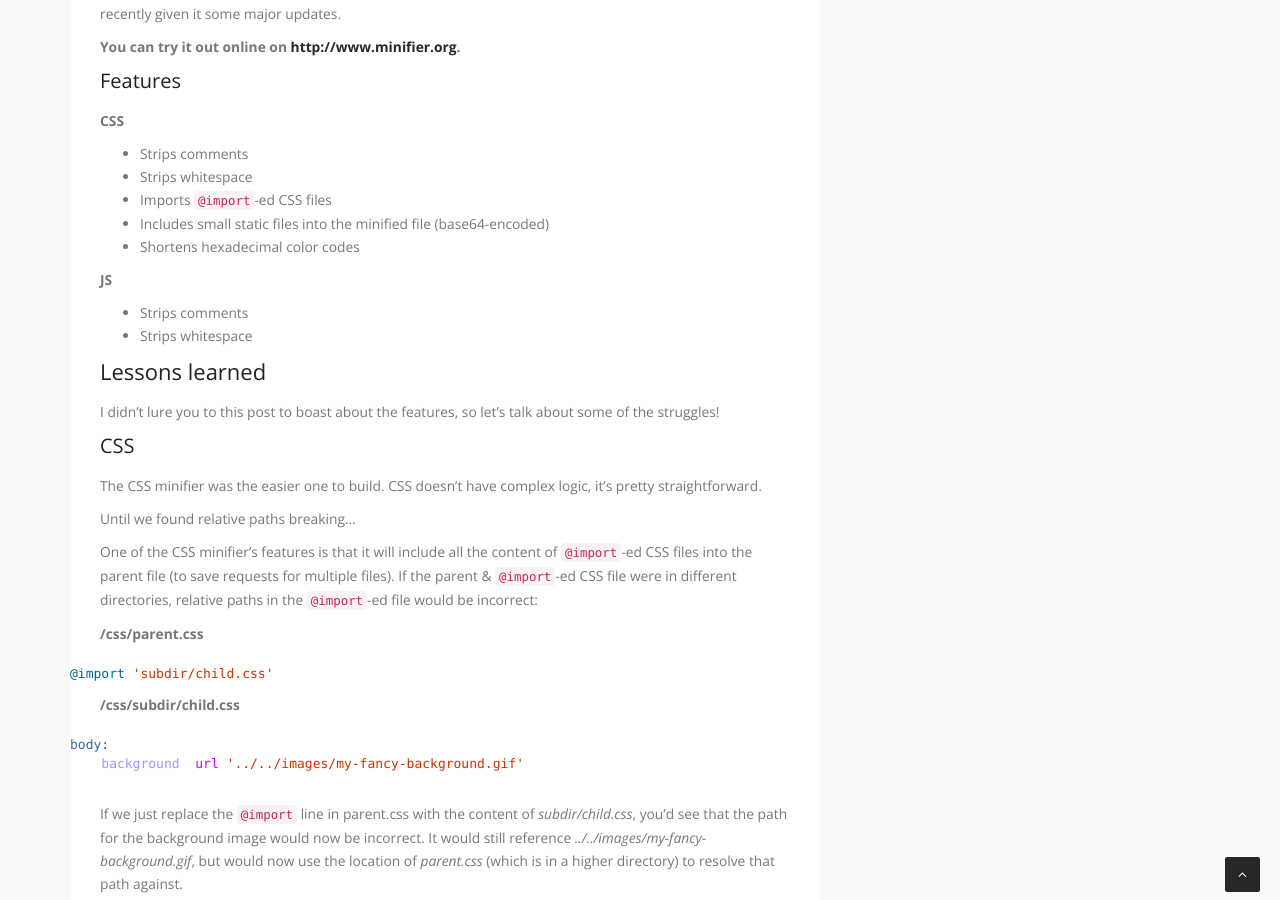
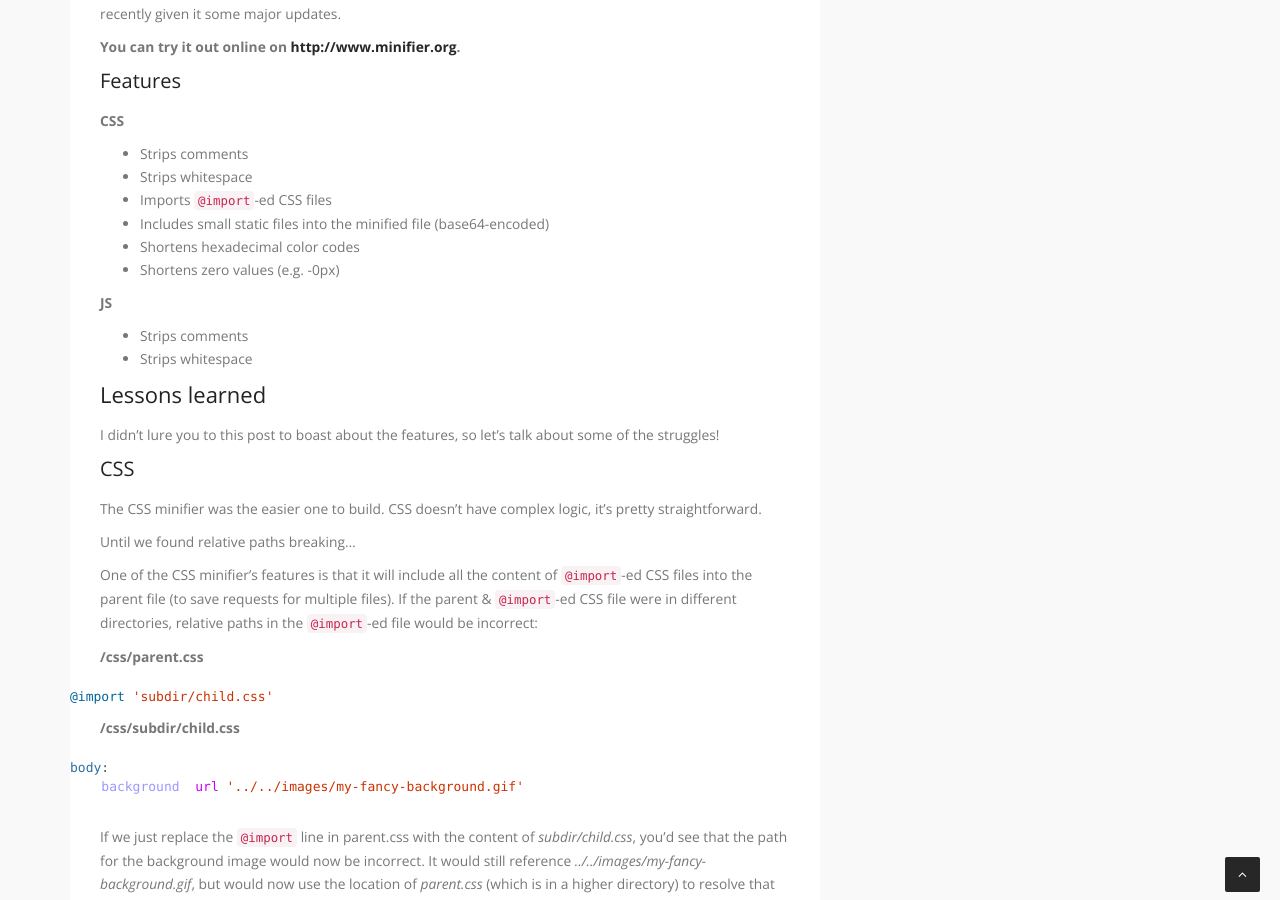
Before and after one commit to matthiasmullie/mullie.eu, a Jekyll site: the page built from _posts/2014-10-09-dont-build-your-own-minifier.md, in a window 1280 px wide and 900 px high, scrolled down 829 px. Built offline with Jekyll 4.4.1, drawn with Linux system fonts in a browser that asks for light colours; Markdown is read by kramdown in place of the engine named in the settings.

Commit message:
Add minifier feature

```diff
--- a/_posts/2014-10-09-dont-build-your-own-minifier.md
+++ b/_posts/2014-10-09-dont-build-your-own-minifier.md
@@ -34,6 +34,7 @@ As you can see (look at the shiny buttons!), this PHP-based minifier is still ar
 * Imports `@import`-ed CSS files
 * Includes small static files into the minified file (base64-encoded)
 * Shortens hexadecimal color codes
+* Shortens zero values (e.g. -0px)
 
 **JS**
 
```
